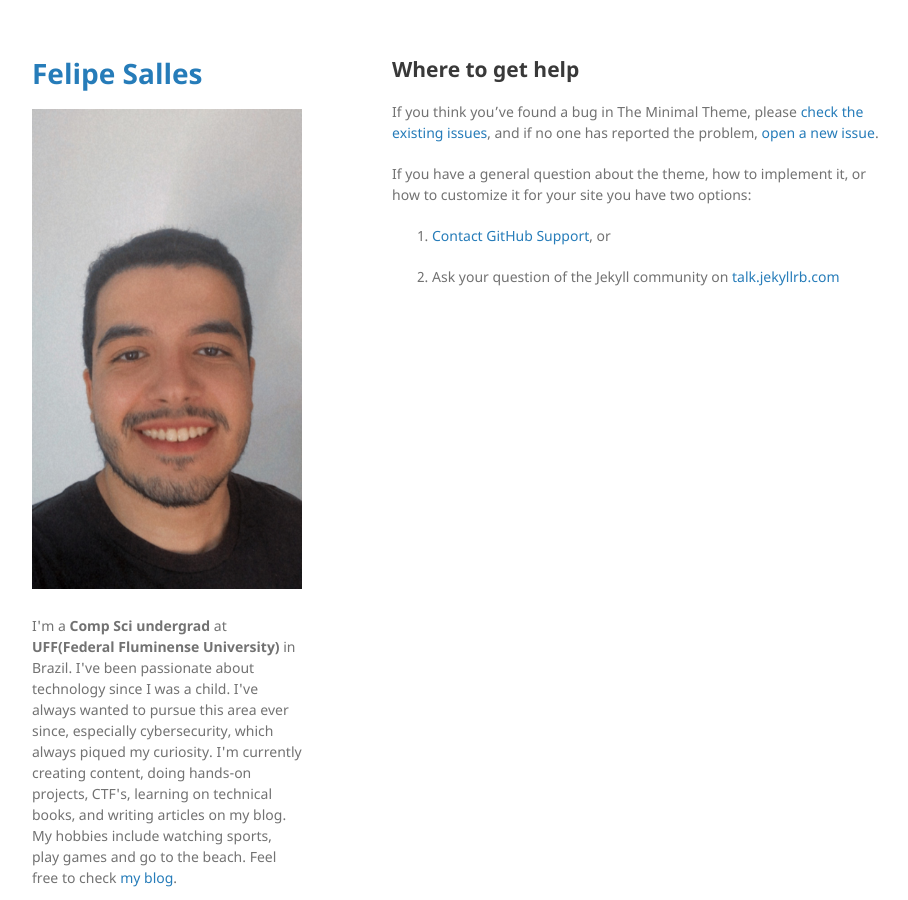
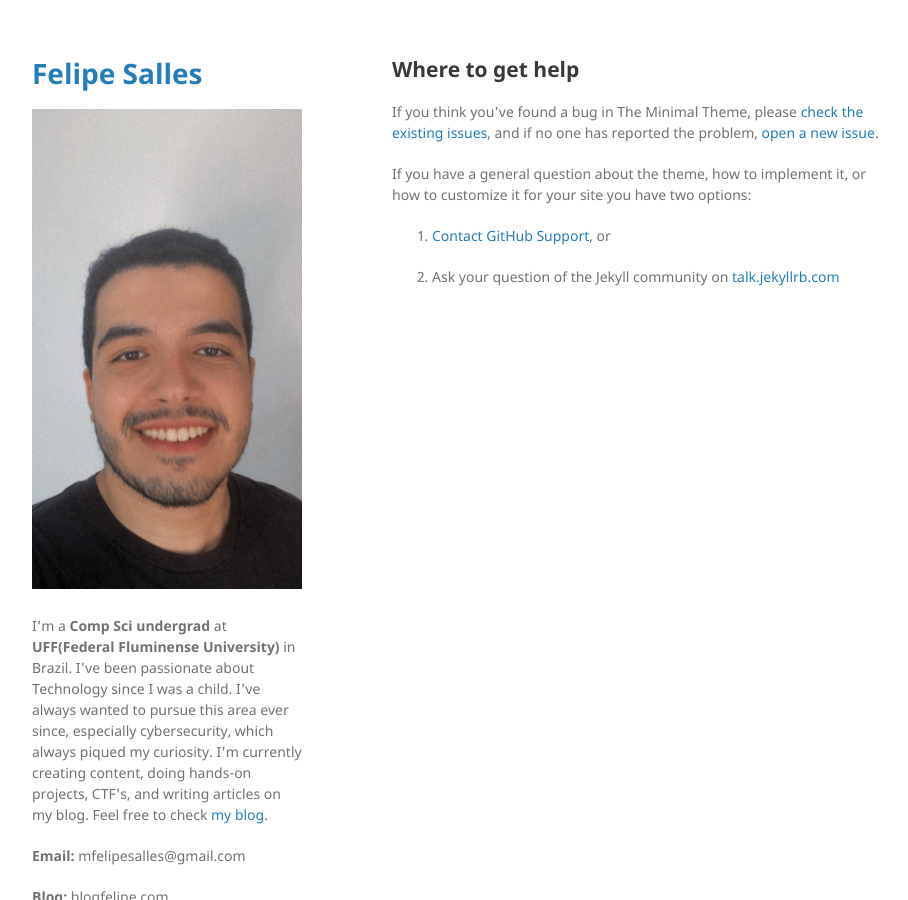
Before and after one commit to felipemsalles/felipemsalles.github.io, a Jekyll site: the page built from docs/SUPPORT.md, in a window 1280 px wide. Shown: the whole page, without its empty margins (178-1086 px from the left). Built offline with Jekyll 4.4.1, drawn with Linux system fonts in a browser that asks for light colours; our own code applies the rules of GitHub Pages for plain Markdown files; the repository's description, which GitHub fills in, is left out.

Commit message:
Page updates on intro

```diff
--- a/_layouts/default.html
+++ b/_layouts/default.html
@@ -22,7 +22,7 @@
         {% endif %}
 
 
-		<p class="view"><br>I'm a <b>Comp Sci undergrad</b> at <b>UFF(Federal Fluminense University)</b> in Brazil. I've been passionate about technology since I was a child. I've always wanted to pursue this area ever since, especially cybersecurity, which always piqued my curiosity. I'm currently creating content, doing hands-on projects, CTF's, learning on technical books, and writing articles on my blog. My hobbies include watching sports, play games and go to the beach. Feel free to check <a href="https://blogfelipe.com"> my blog</a>.</p>
+		<p class="view"><br>I'm a <b>Comp Sci undergrad</b> at <b>UFF(Federal Fluminense University)</b> in Brazil. I've been passionate about Technology since I was a child. I've always wanted to pursue this area ever since, especially cybersecurity, which always piqued my curiosity. I'm currently creating content, doing hands-on projects, CTF's, and writing articles on my blog. Feel free to check <a href="https://blogfelipe.com"> my blog</a>.</p>
 
         {% if site.github.is_user_page %}
         <p class="view"><b>Email:</b> mfelipesalles@gmail.com</p>
```
